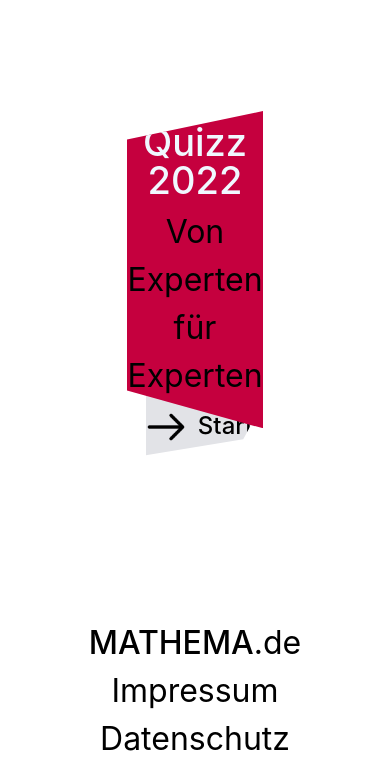
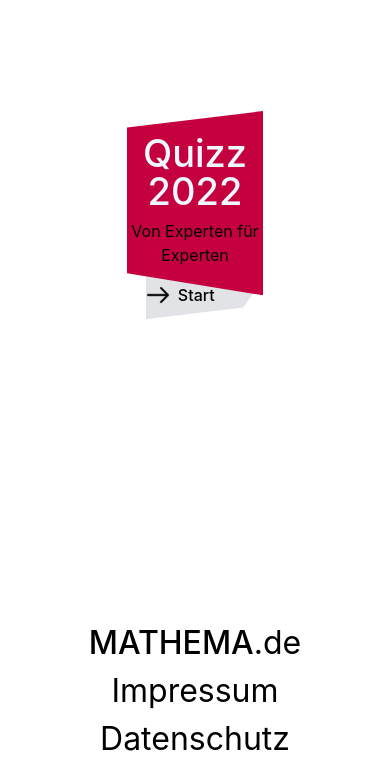
Before and after one commit to Urke011/quizz, a plain HTML site: page index.html in a window 390 px wide. Shown: the part 81-844 px from the top of the page. Drawn offline with nearby package versions, Linux system fonts and the light colour scheme.

Commit message:
both divs are responsive now, dont forget margin footer bottom

```diff
--- a/style.css
+++ b/style.css
@@ -232,14 +232,21 @@ p{
         padding: 0;
         width: 41%;
         left: 32%;
-        top: 89%;
+        top: 88%;
     }
     .gray-container p{
-        font-size: 1.5em;
+        font-size: 1em;
         padding-top: 0.6em;
     }
     .gray-container img {
-        width: 2.5em;
+        width: 1.5em;
+        vertical-align: baseline;
+    }
+    .red-container{
+        padding-top: calc(16% - 20px);
+    }
+    .red-container p {
+        font-size: medium;
     }
 }
 /* Small devices (portrait tablets and large phones, 600px and up) */
@@ -269,7 +276,7 @@ p{
         clip-path: polygon(0% -1%, 78% 21%, 100% 28%, 87% 69%, 0% 93%);
         position: absolute;
         left: 34%;
-        top: 82%;
+        top: 85%;
     }
     .gray-container p{
         font-size: 2.5em;
@@ -300,6 +307,12 @@ p{
 }
 /* Extra large devices (large laptops and desktops, 1200px and up) */
 @media only screen and (min-width: 1200px) {
+    .red-container {
+        padding-bottom:  calc(9% - 20px);
+    }
+    .red-container p{
+        padding-top: 1em;
+    }
     .gray-container {
         width: 35%;
         position: absolute;
```
